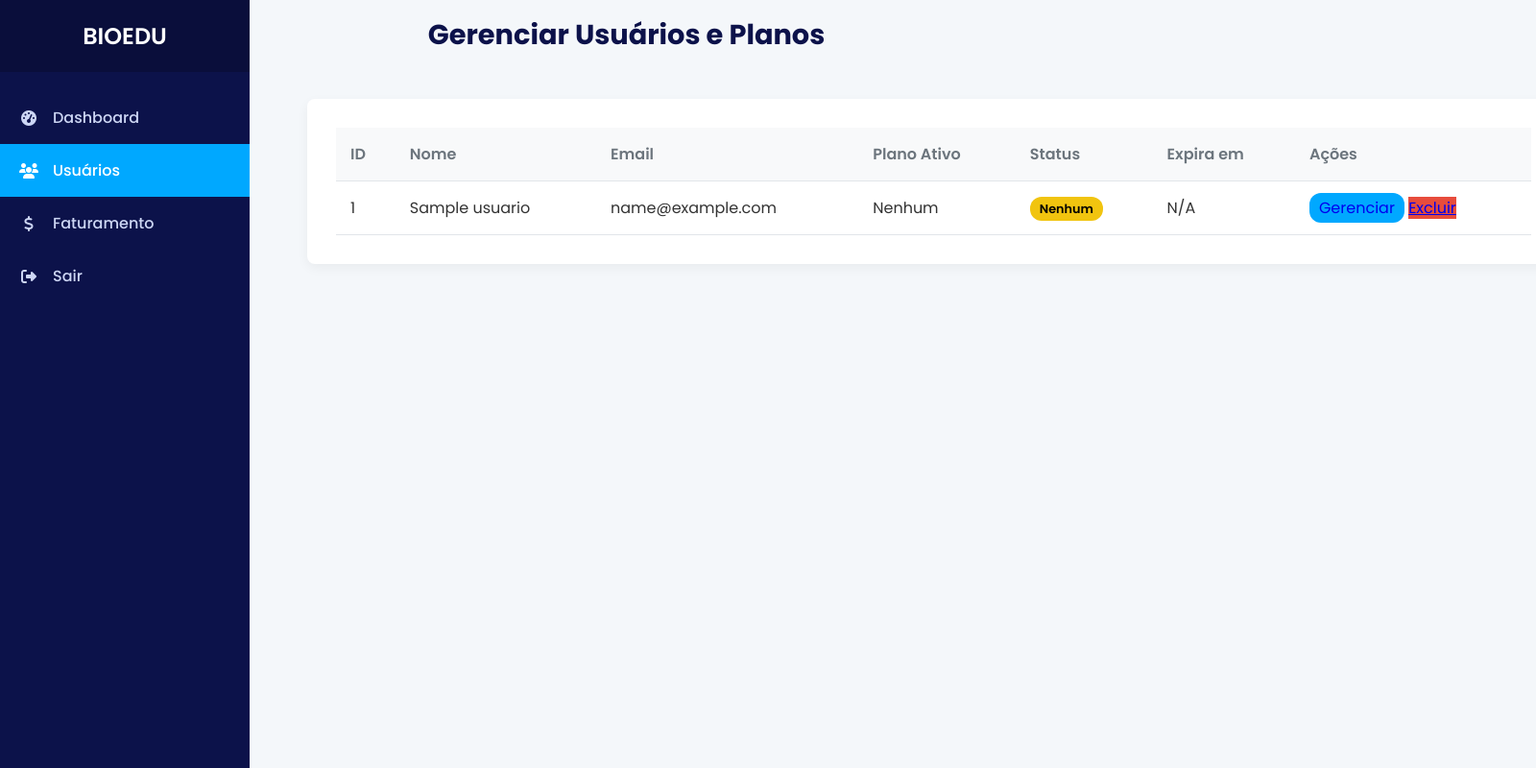
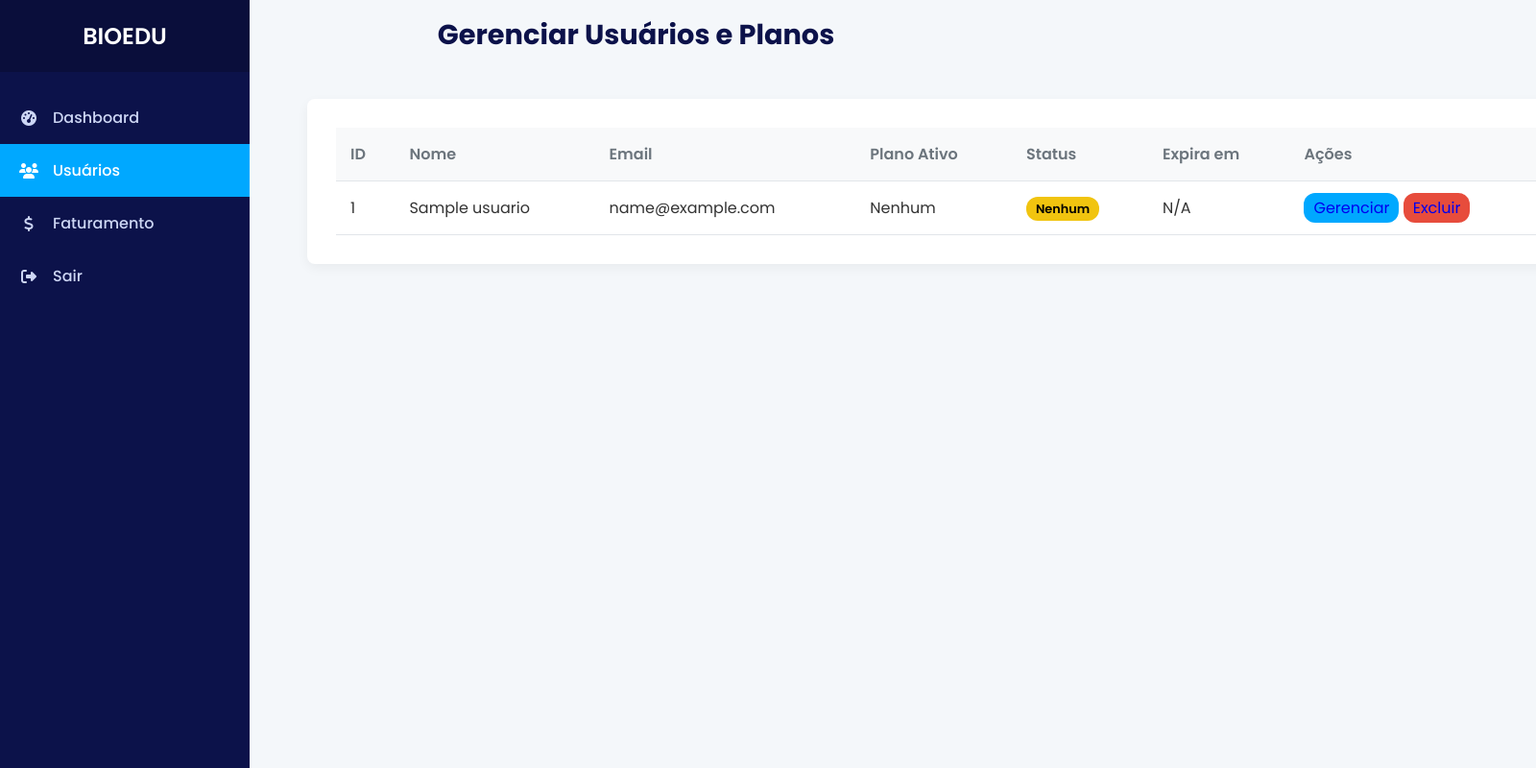
Before and after one commit to B3bea/bioedu, a PHP site: page /recognize_faces/usuarios.php in a window 1600 px wide; the page is wider, and only the part inside the window is pictured. Shown: that part at 96% size. Run offline with PHP 8.4, Linux system fonts and the light colour scheme; the visitor is signed in with stand-in values (Sample User, id 1); tables that the repository leaves empty or names only in its code hold one stand-in row (values such as "Sample post").

Commit message:
MAIS CSS

```diff
--- a/back-end/api/admin/css/admin_style.css
+++ b/back-end/api/admin/css/admin_style.css
@@ -175,7 +175,12 @@ tbody tr:hover {
     border-radius: 12px;
  }
 .btn-save { background-color: var(--success-green); }
-.btn-delete { background-color: var(--danger-red); }
+.btn-delete {
+    background-color: var(--danger-red);
+    padding: 4px 10px;
+    border-radius: 12px;
+    text-decoration: none;
+}
 .btn-back {
     background-color: #6c757d;
     text-decoration: none;
```
